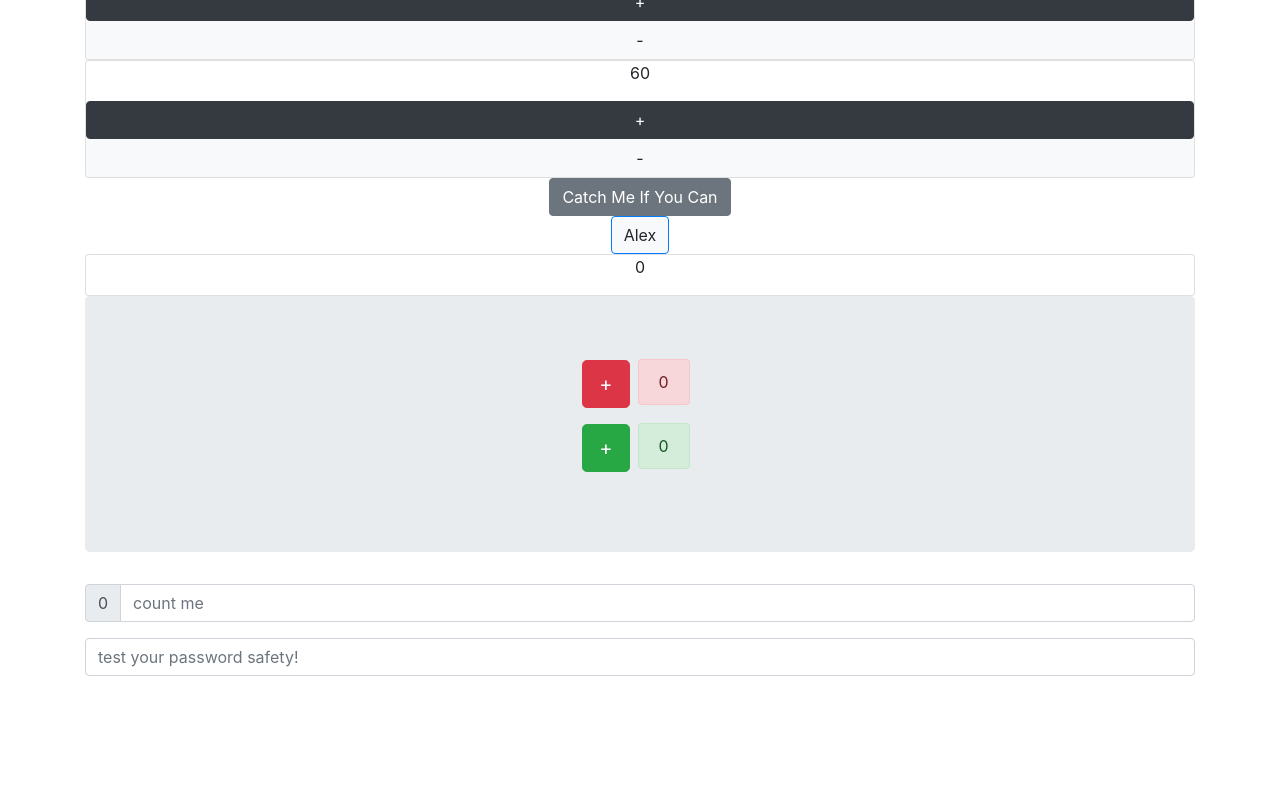
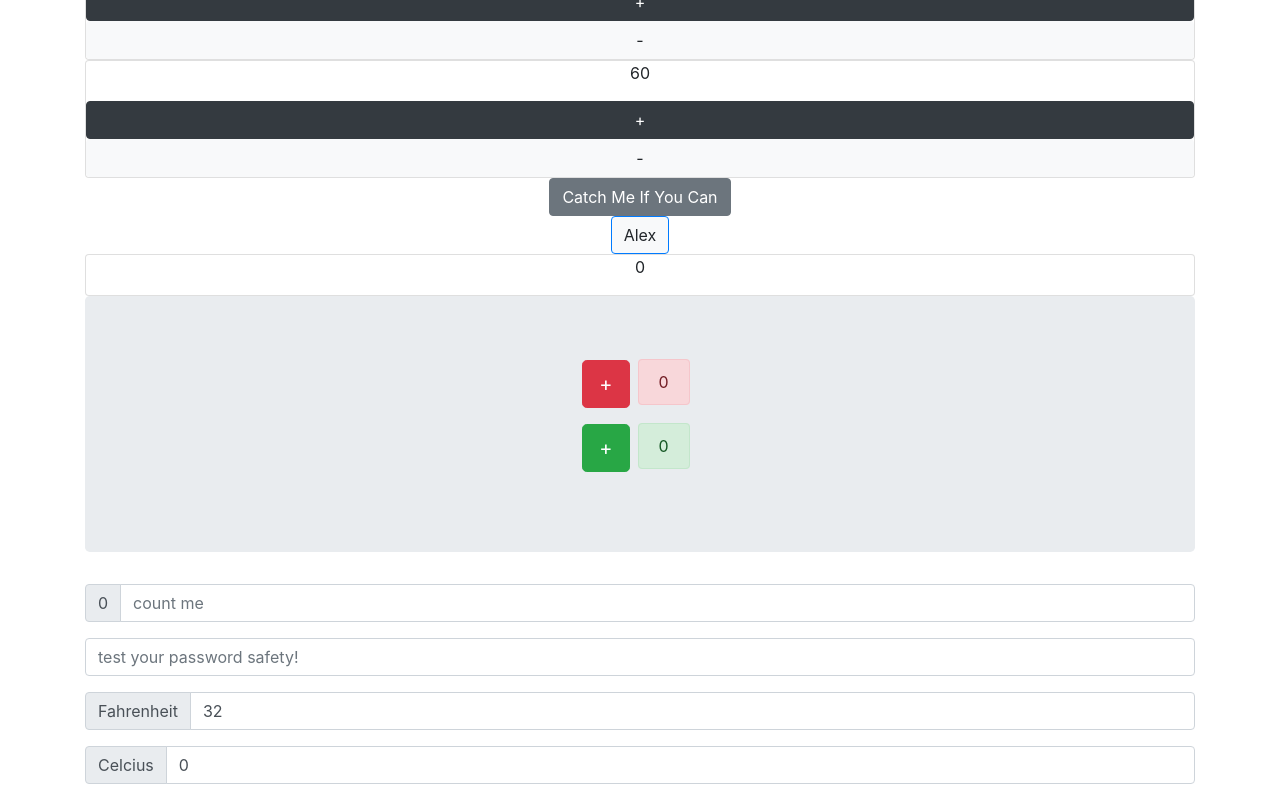
Before and after one commit to AlexanderBraatz/w910reactUI, a React (Create React App) app in the folder w910react/: page / in a window 1280 px wide. Shown: the part 969-1769 px from the top of the page. Before the commit the page ends 1661 px from the top, so only its background shows below. Built offline with nearby package versions, Linux system fonts and the light colour scheme.

Commit message:
W9D3 chall 05-forms chall-03 made TempConverter which uses two number type input fields that update if one of them recives an input

```diff
--- a/w910react/src/App.js
+++ b/w910react/src/App.js
@@ -7,6 +7,8 @@ import GodCounter from './components/04lifecycle/GodCounter'
 import TwoCounters from './components/04lifecycle/TwoCounters'
 import Length from './components/05forms/Length'
 import PasswordStrength from './components/05forms/PasswordStrength'
+import TempConverter from './components/05forms/TempConverter'
+
 
 
 function App() {
@@ -18,6 +20,7 @@ function App() {
       <TwoCounters />
       <Length />
       <PasswordStrength />
+      <TempConverter />
     </div>
   );
 }
--- /dev/null
+++ b/w910react/src/components/05forms/TempConverter.jsx
@@ -0,0 +1,67 @@
+import React, { Component } from "react";
+
+class TempConverter extends Component {
+    constructor(props) {
+        super(props);
+
+        this.state= {
+            celcius : 0,
+            fahrenheit : 32,
+        }
+    }
+
+    handleChangeCtoF(e) {
+        let  value = +e.currentTarget.value; //the + causes type coercion from the valueof type string to a number(not required here but often important to prevent concatination)
+        this.setState({
+            celcius :  value,
+            fahrenheit : ((value * 9/5) + 32).toFixed(3), // toFixed() sets decimal places
+        });
+    }
+    handleChangeFtoC(e) {
+        let  value = +e.currentTarget.value;
+        this.setState({
+            celcius :   ((value - 32) * 5/9).toFixed(3),
+            fahrenheit :  value,
+        });
+    }
+    render(){
+        return(
+            <>
+                <div
+                className="input-group mb-3">
+                    <div
+                    className="input-group-prepend">
+                        <span
+                        className="input-group-text">
+                            Fahrenheit
+                        </span>
+                    </div>
+                    <input
+                        type= "number"
+                        onChange= {(e) => this.handleChangeFtoC(e)}
+                        className= "form-control"
+                        value= { this.state.fahrenheit }
+                    />
+                </div>
+                <div
+                className="input-group mb-3">
+                    <div
+                    className="input-group-prepend">
+                        <span
+                        className="input-group-text">
+                            Celcius
+                        </span>
+                    </div>
+                    <input
+                        type= "number"
+                        onChange= {(e) => this.handleChangeCtoF(e)}
+                        className= "form-control"
+                        value= { this.state.celcius }
+                    />
+                </div>
+            </>
+        )
+    }
+}
+
+export default TempConverter;
```
Also changed, not shown: w910react/todo.txt.
